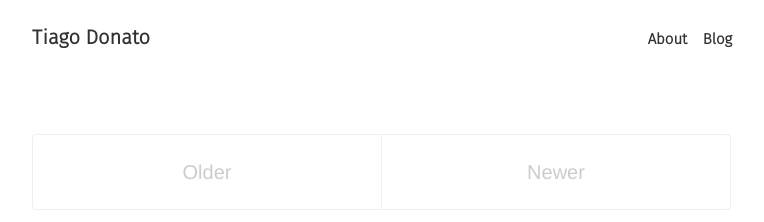
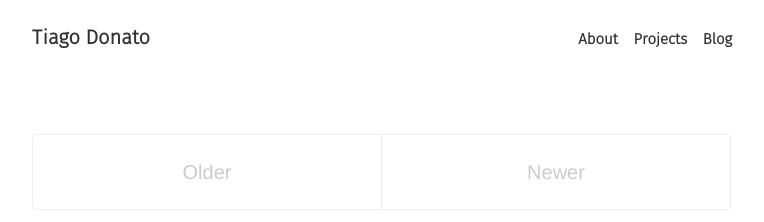
Before and after one commit to tgdnt/mysite, a Jekyll site: the page built from blog/index.html, in a window 1280 px wide. Shown: the top 222 px of the page, without its empty margins (258-1022 px from the left). Built offline with Jekyll 4.4.1, drawn with Linux system fonts in a browser that asks for light colours; some web fonts are replaced; the list of posts is cut into pages by our own code.

Commit message:
Adds reference to project page

```diff
--- a/_config.yml
+++ b/_config.yml
@@ -10,6 +10,8 @@ timezone: America/Chicago
 nav:
   - title: About
     url: /about
+  - title: Projects
+    url: /projects
   - title: Blog
     url: /blog
 paginate: 3
@@ -35,9 +37,9 @@ defaults:
 
 ## Social links:
 # facebook: myfacebook
-twitter: tgdnt
+# twitter: tgdnt
 # google: mygoogle
-instagram: tgdnt
+# instagram: tgdnt
 # pinterest: mypinterest
 linkedin: tiagodonato
 # youtube: tiagodonato@gmail.com
```
